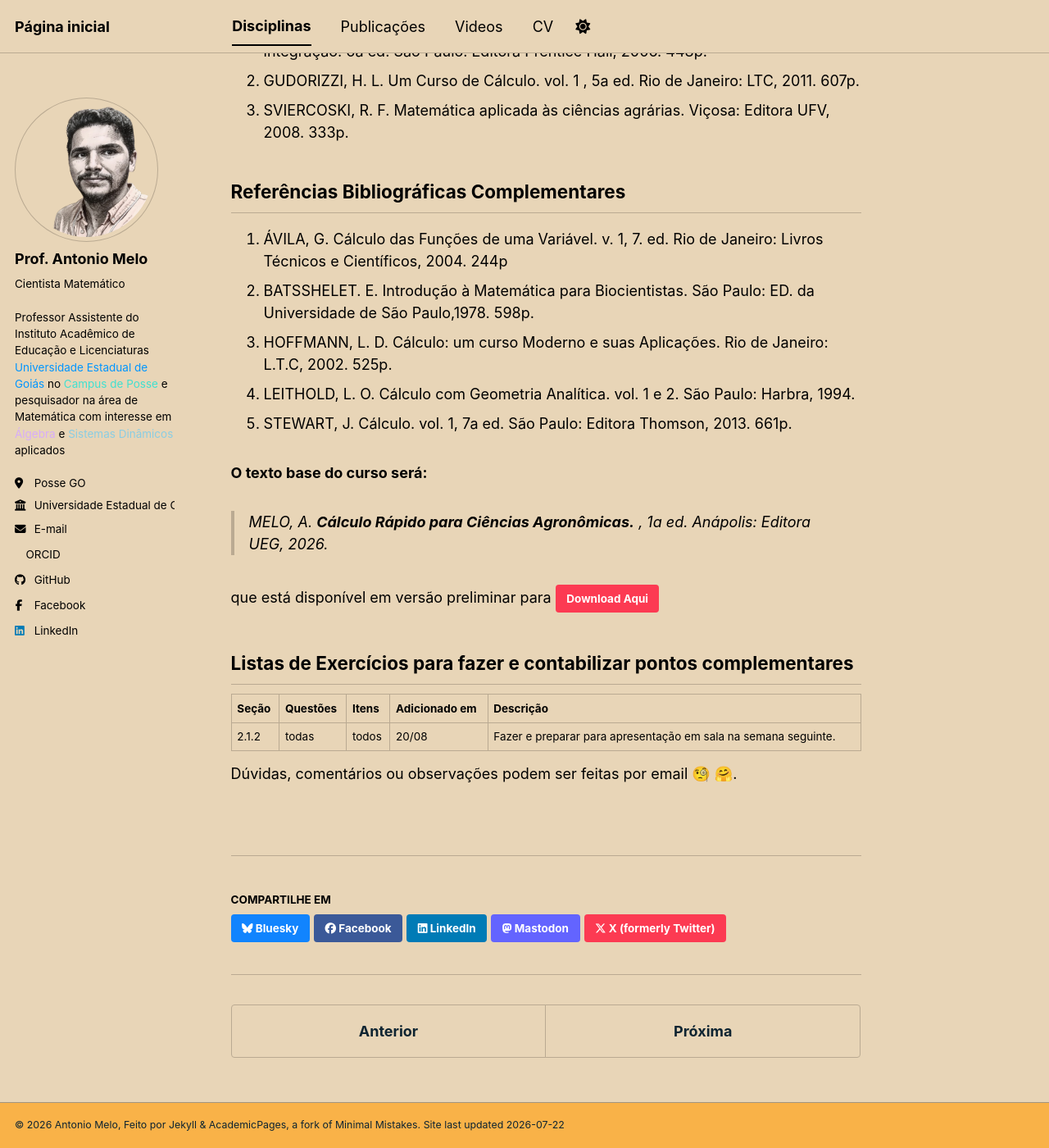
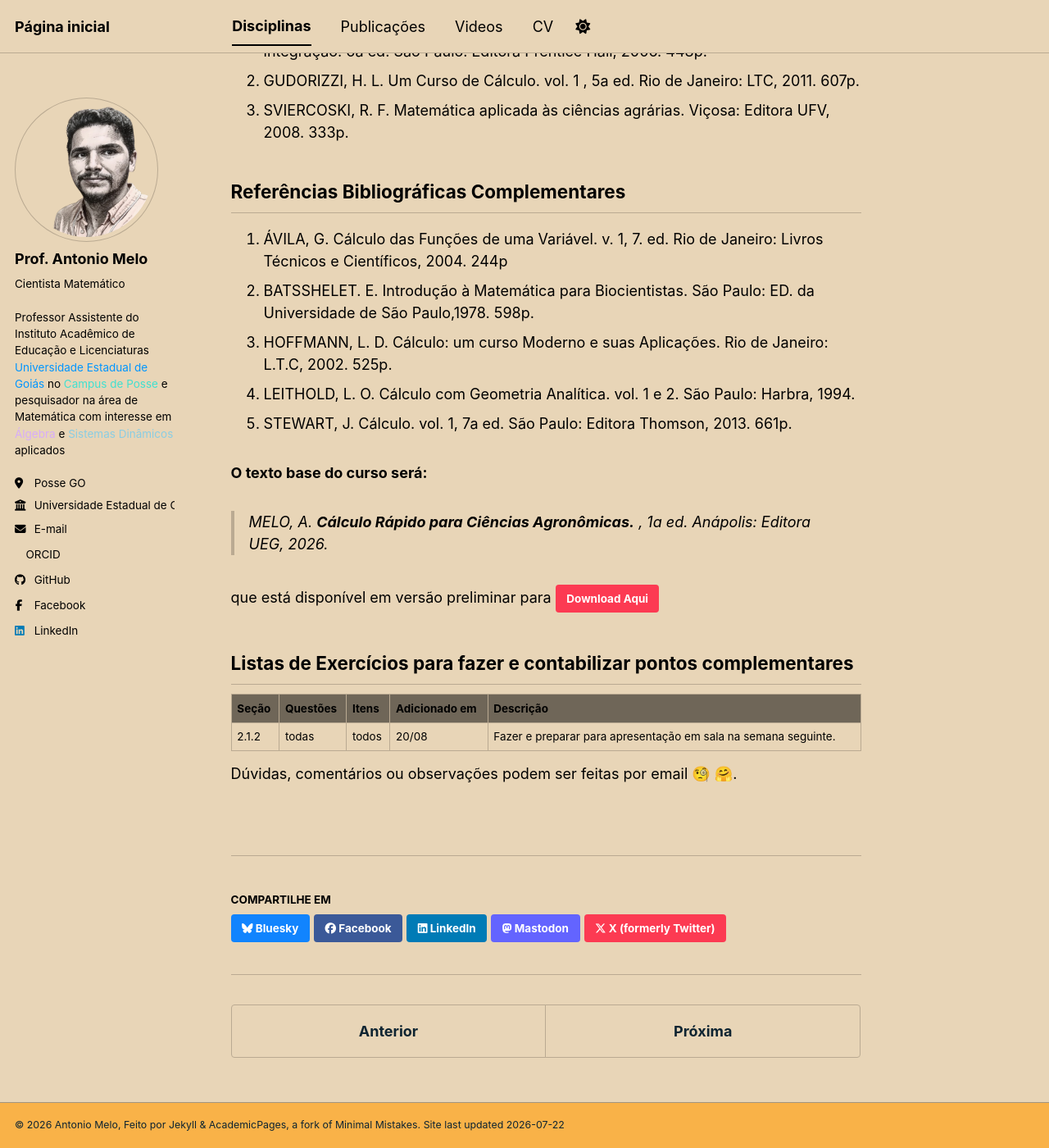
Before and after one commit to antmelo/antmelo.github.io, a Jekyll site: the page built from _teaching/2026-2-calculo.md, in a window 1280 px wide and 1400 px high, scrolled down 427 px. Shown: the whole window at 82% size. Built offline with Jekyll 4.4.1, drawn with Linux system fonts in a browser that asks for light colours; nearby versions of some CDN libraries; a style sheet for code colours, icons or effects is not loaded.

Commit message:
Update _tables.scss

```diff
--- a/_sass/layout/_tables.scss
+++ b/_sass/layout/_tables.scss
@@ -16,7 +16,7 @@ table {
 }
 
 thead {
-  background-color: var(--global-border-color) / 40%;
+  background-color: color-mix(in srgb, var(--global-border-color) 60%, #000);
   border-bottom: 1px solid var(--global-border-color);
 }
 
```
